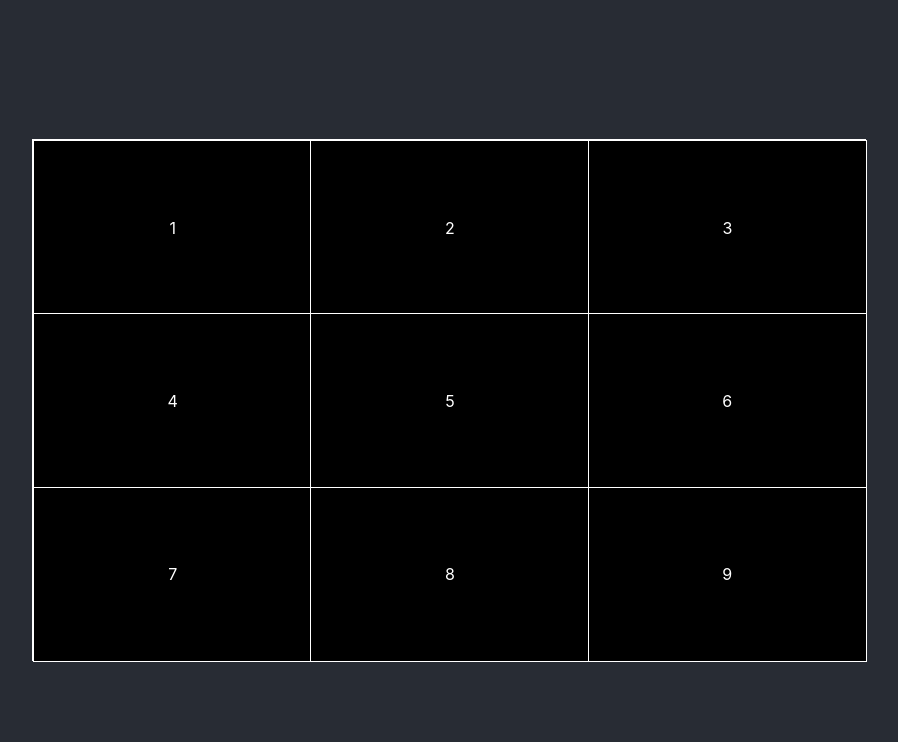
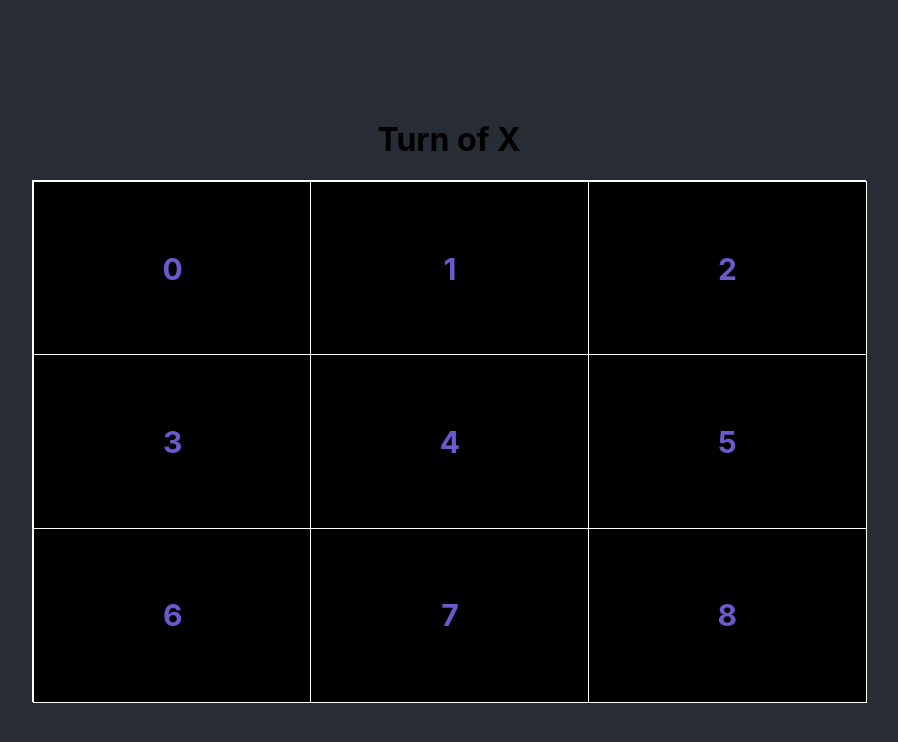
Before and after one commit to Ahmed-Ansari02/Tic_Tac_Toe_game_front_end, a React (Create React App) app: page / in a window 1280 px wide. Shown: the top 742 px of the page, without its empty margins (191-1089 px from the left). Built offline with nearby package versions, Linux system fonts and the light colour scheme.

Commit message:
Kept track of current player and the marked boxes using state

```diff
--- a/src/components/Board.js
+++ b/src/components/Board.js
@@ -1,24 +1,36 @@
 import React from "react";
 import Square from "./Square";
 import "./component_style.css";
+import { useState, useEffect } from "react";
 
-import { useState, useEffect } from "react";
-let Squares = [];
 function Board() {
-  let player;
-  const [marked, setmarked] = useState([]);
-  function setMarked(id) {
-    player = player === "X" ? "O" : "X";
-    setmarked((marked) => [...marked, { id, player: player }]);
+  const [Markedarray, setMarkedarray] = useState(new Array(9).fill(null));
+  const [player, setplayer] = useState("X");
+  function onclick(id) {
+    setMarkedarray((Markedarray) =>
+      Markedarray.map((value, index) => (index === id ? player : value))
+    );
+    setplayer((p) => (p === "X" ? "O" : "X"));
   }
-  useEffect(() => console.log(marked, player), [marked]);
+  useEffect(() => {
+    console.log(Markedarray);
+  }, [Markedarray]);
 
-  if (Squares.length === 0) {
-    for (let i = 0; i < 9; i++) {
-      Squares = [...Squares, <Square id={i} key={i} onclick={setMarked} />];
-    }
-  }
-  return <div className="board">{Squares}</div>;
+
+  return (
+    <>
+      <h1>{`Turn of ${player}`}</h1>
+      <div className="board">
+        {Markedarray.map((value, index) => {
+          return value ? (
+            <Square id={index} key={index} marked={value} onclick={onclick} />
+          ) : (
+            <Square id={index} key={index} onclick={onclick} />
+          );
+        })}
+      </div>
+    </>
+  );
 }
 
 export default Board;
--- a/src/components/Square.js
+++ b/src/components/Square.js
@@ -1,10 +1,18 @@
-import React from 'react'
-import "./component_style.css"
+import React from "react";
+import "./component_style.css";
 
-function Square({id, onclick}) {
+function Square({ id, marked, onclick }) {
   return (
-    <div className='square' onClick={()=>onclick(id)}>{id+1}</div>
-  )
+    <div
+      className="square"
+      onClick={() => {
+        if (!marked) {
+          onclick(id);
+        }
+      }}>
+      {marked ? marked : id}
+    </div>
+  );
 }
 
-export default Square
+export default Square;
--- a/src/components/component_style.css
+++ b/src/components/component_style.css
@@ -3,10 +3,12 @@
     width: 100%;
     border: solid white 1px;
     background-color: black;
-    color: white;
+    color: slateblue;
     display: flex;
     justify-content: center;
     align-items: center;
+    font-size: 30px;
+    font-weight: bold;
 }
 .board{
     height: 65%;
```
